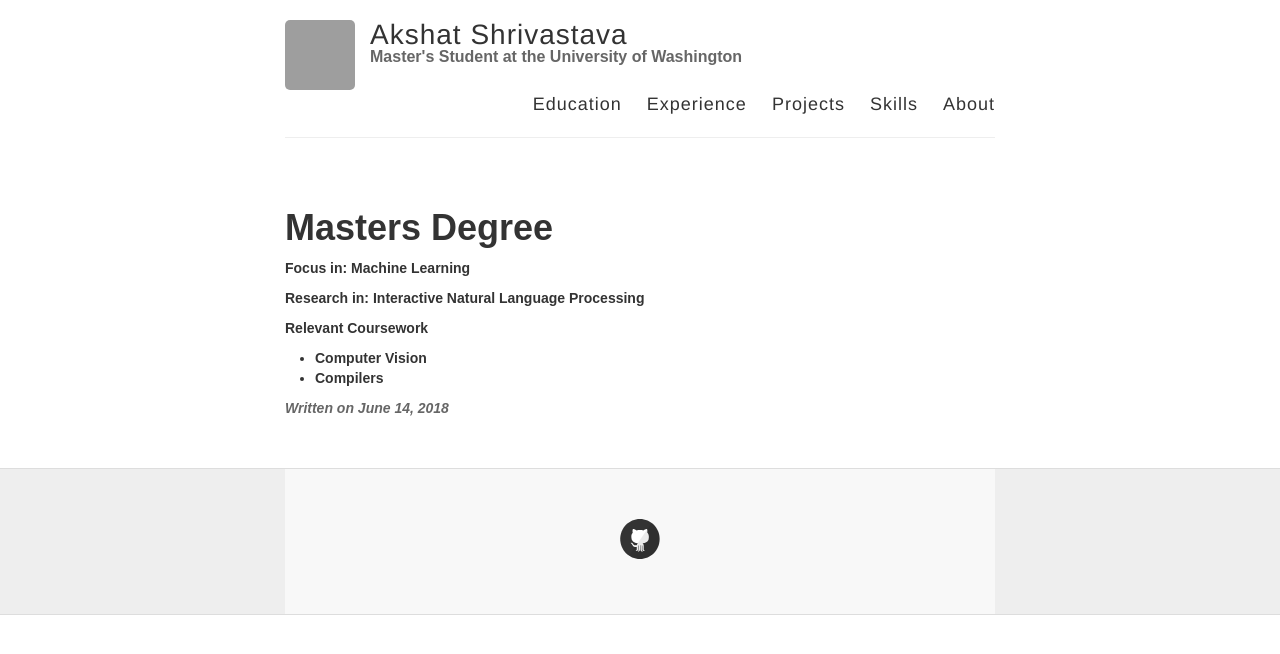
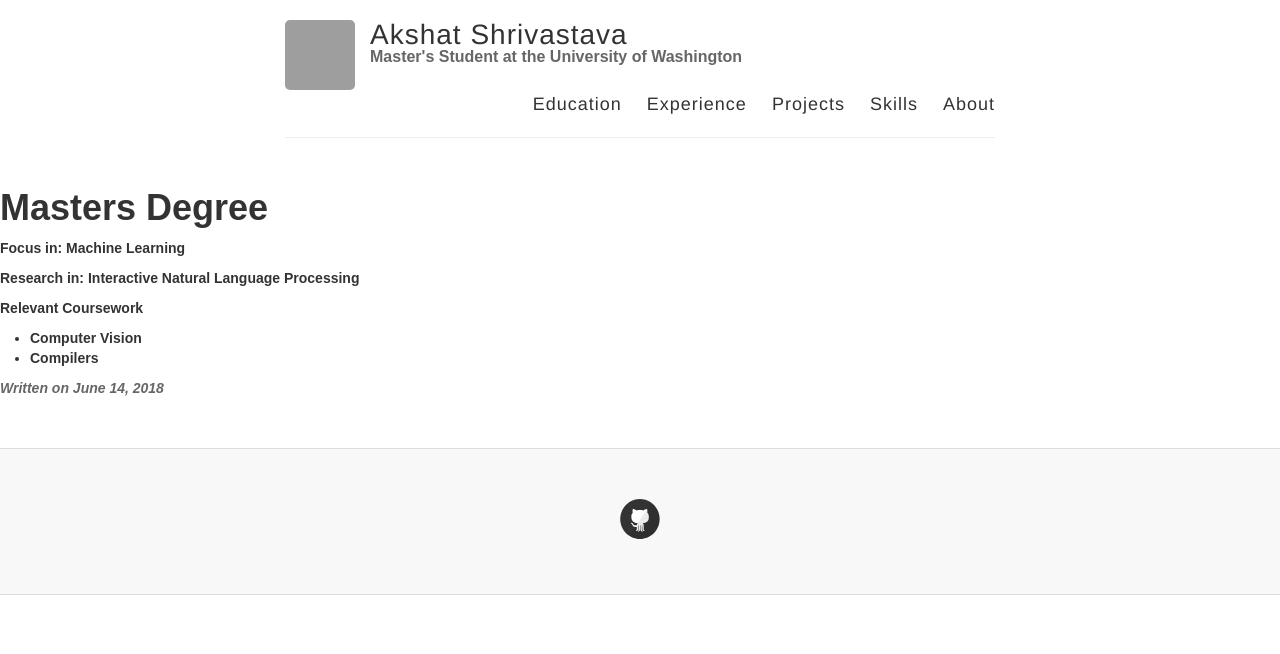
Before and after one commit to AkshatSh/akshatsh.github.io, a Jekyll site: the page built from _posts/2018-6-14-edu.markdown, in a window 1280 px wide. Shown: the top 654 px of the page. Built offline with Jekyll 4.4.1, drawn with Linux system fonts in a browser that asks for light colours; nearby versions of some CDN libraries; our own code applies the rules of GitHub Pages for plain Markdown files; grey boxes are pictures that could not be loaded.

Commit message:
fixed style issues

```diff
--- a/_layouts/default.html
+++ b/_layouts/default.html
@@ -5,12 +5,12 @@
   <body>
     {% include banner.html %}
 
-    <div id="main" role="main" class="container">
+    <!-- <div id="main" role="main" class="container"> -->
       {{ content }}
-    </div>
+    <!-- </div> -->
 
     <div class="wrapper-footer">
-      <div class="container">
+      <div class="">
         <footer class="footer">
           {% include svg-icons.html %}
         </footer>
```
Also changed, not shown: index.html (line endings or trailing spaces).
